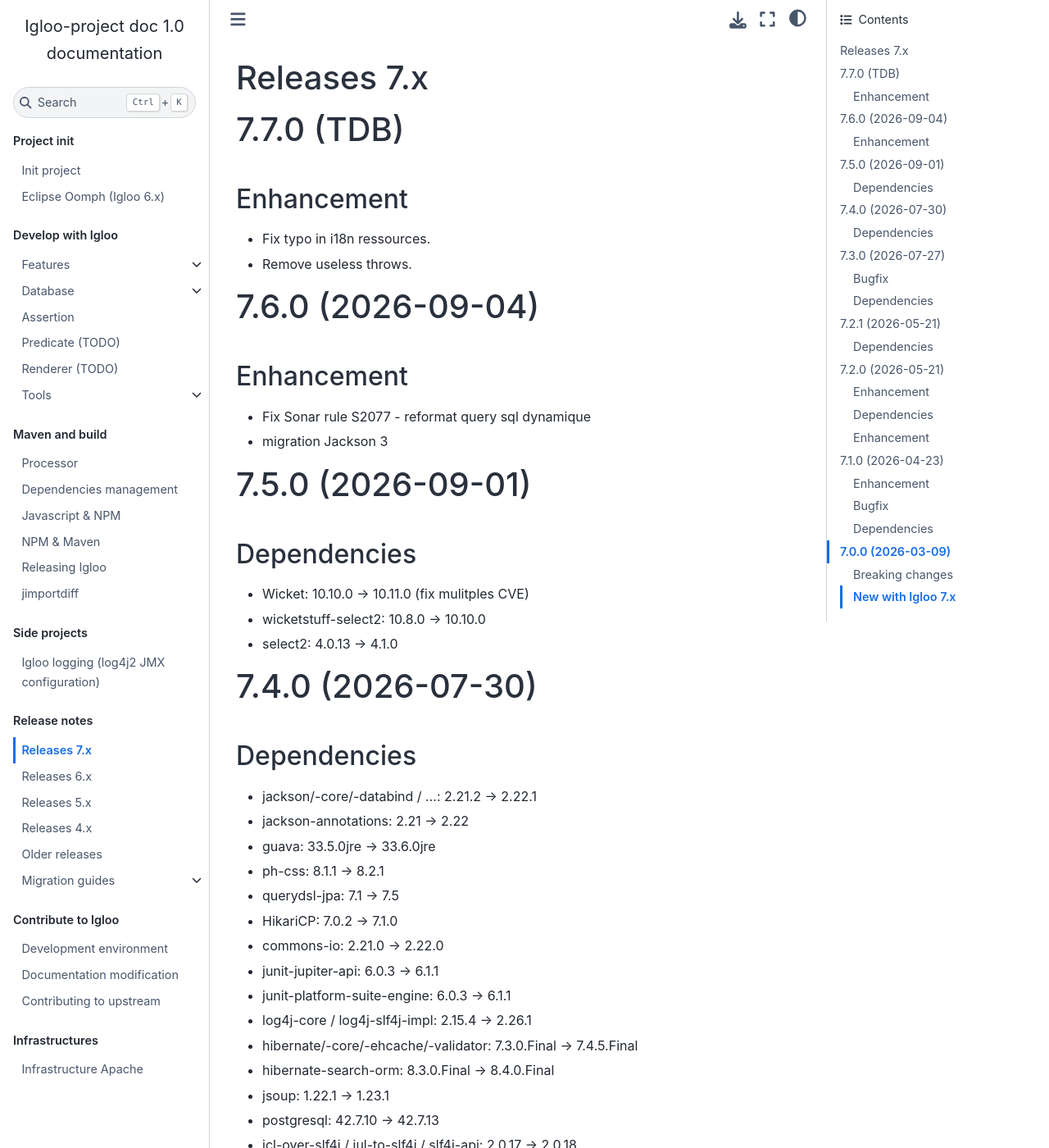
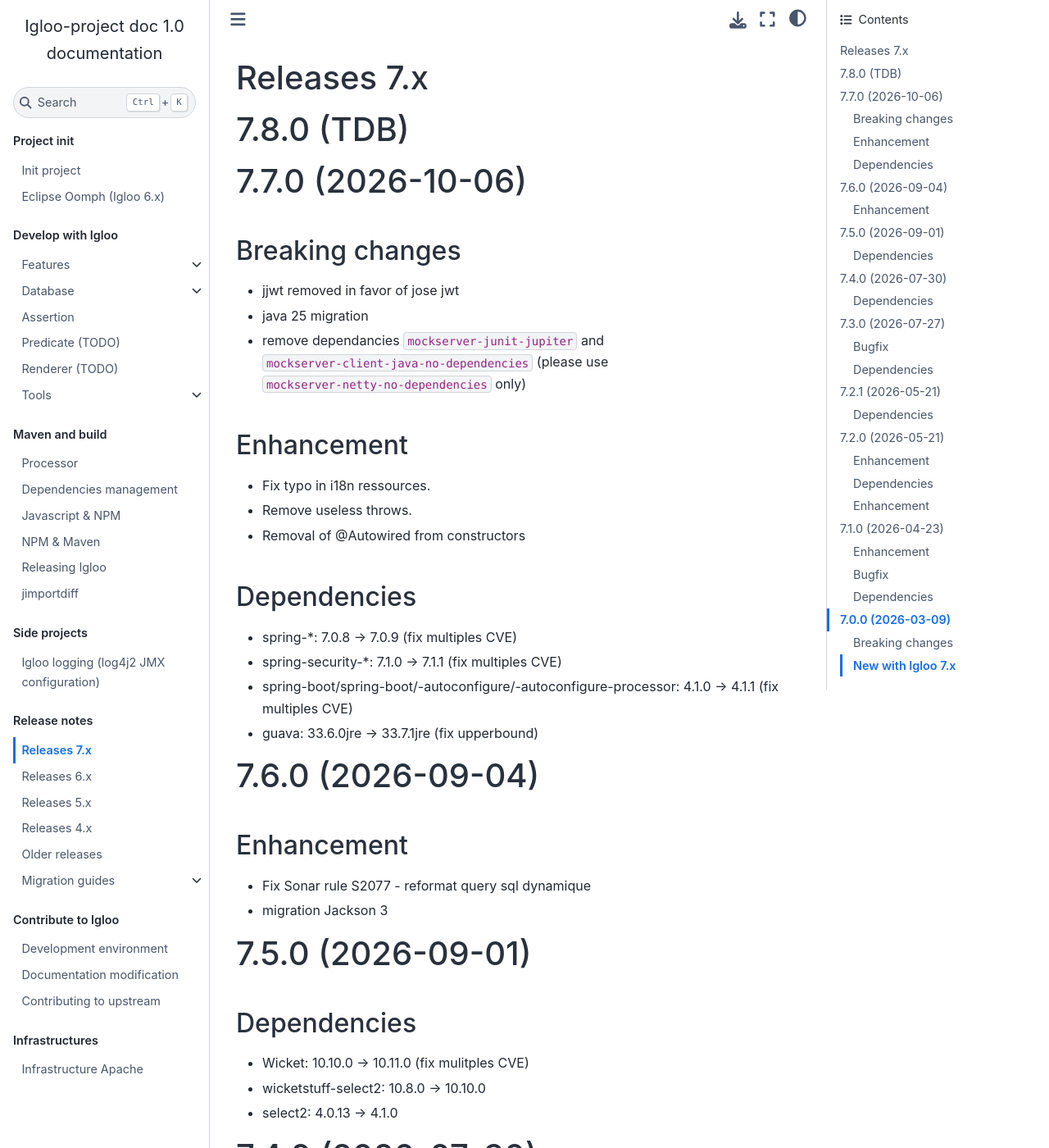
Before and after one commit to igloo-project/igloo-doc, a Sphinx documentation site: the page built from source/release-notes/releases-7.x.md, in a window 1280 px wide and 1400 px high. Shown: the whole window at 82% size. Built offline with Sphinx 7.4.7 and the Sphinx Book theme 1.1.4, drawn with Linux system fonts in a browser that asks for light colours.

Commit message:
igloo 7.7.0

```diff
--- a/source/release-notes/releases-7.x.md
+++ b/source/release-notes/releases-7.x.md
@@ -1,11 +1,27 @@
 # Releases 7.x
 
-# 7.7.0 (TDB)
+# 7.8.0 (TDB)
+
+# 7.7.0 (2026-10-06)
+
+## Breaking changes
+
+* jjwt removed in favor of jose jwt
+* java 25 migration
+* remove  dependancies `mockserver-junit-jupiter` and `mockserver-client-java-no-dependencies` (please use `mockserver-netty-no-dependencies` only)
 
 ## Enhancement
 
 * Fix typo in i18n ressources.
 * Remove useless throws.
+* Removal of @Autowired from constructors
+
+## Dependencies
+
+* spring-\*: 7.0.8 -> 7.0.9 (fix multiples CVE)
+* spring-security-\*: 7.1.0 -> 7.1.1 (fix multiples CVE)
+* spring-boot/spring-boot/-autoconfigure/-autoconfigure-processor: 4.1.0 -> 4.1.1 (fix multiples CVE)
+* guava: 33.6.0jre -> 33.7.1jre (fix upperbound)
 
 # 7.6.0 (2026-09-04)
 
```
